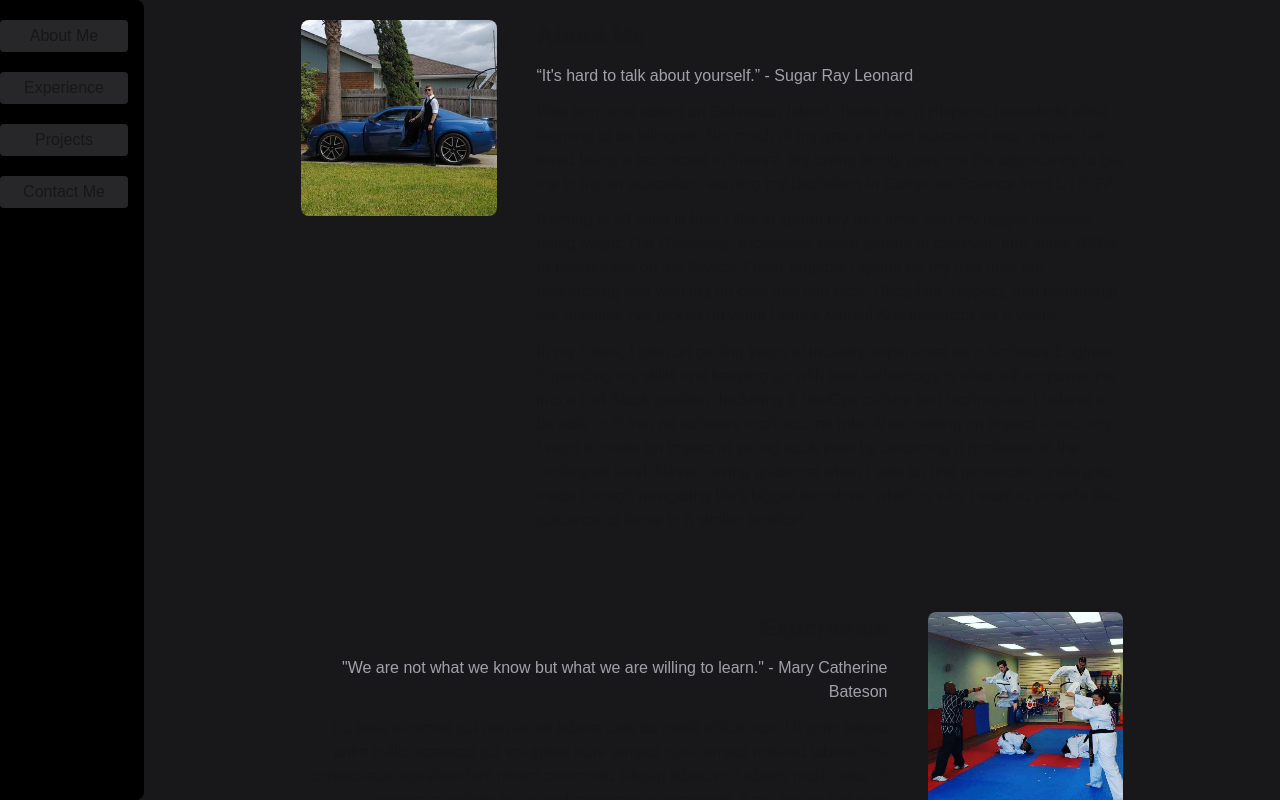
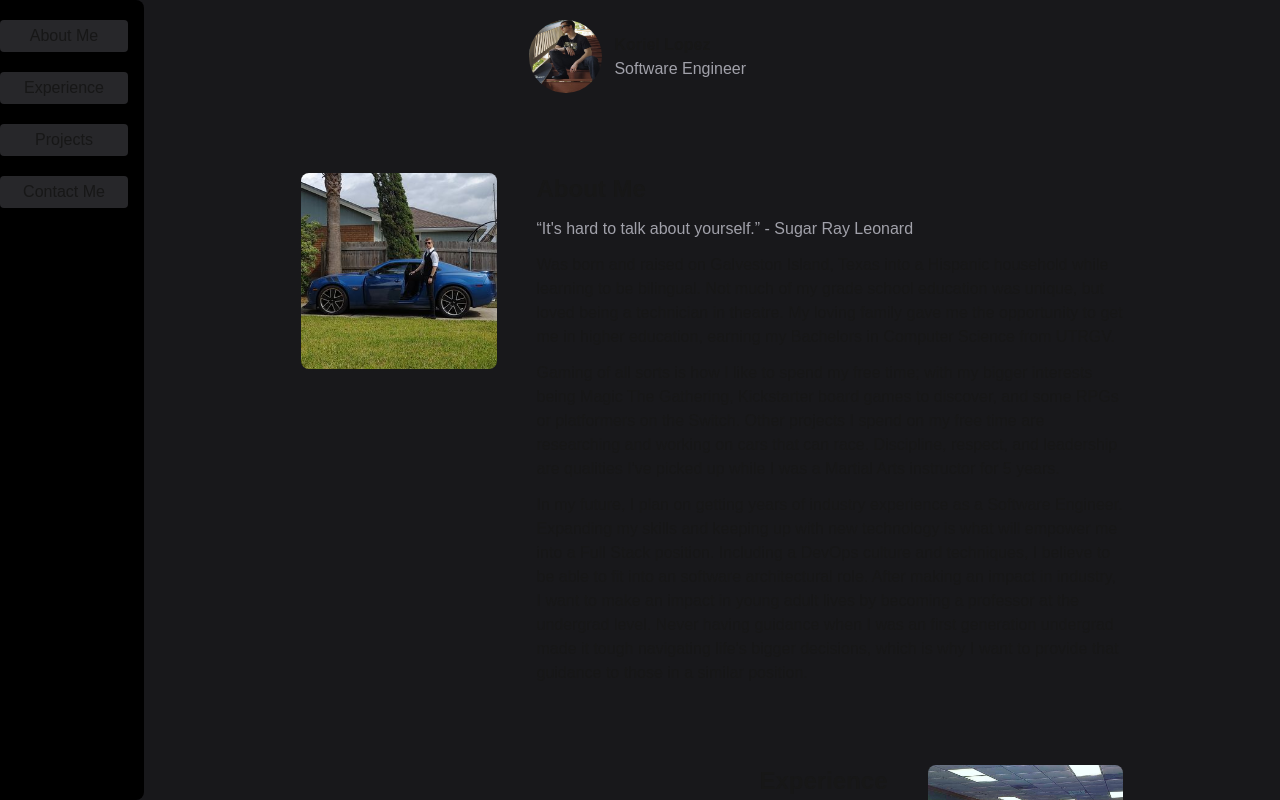
Before and after one commit to lopezkor000/portfolio, a Next.js app: page / in a window 1280 px wide. Shown: the top 800 px of the page. Built offline with nearby package versions, Linux system fonts and the light colour scheme.

Commit message:
added name card

```diff
--- a/app/page.tsx
+++ b/app/page.tsx
@@ -3,6 +3,13 @@ import InfoCard from "@/components/InfoCard";
 export default function Home() {
   return (
     <main className="flex flex-col space-y-20 items-center">
+      <div className="flex space-x-3 items-center w-1/3">
+        <img src="stairway.jpg" className="w-1/5 aspect-square rounded-full" />
+        <div className="w-fill">
+          <p className="font-bold">Koriel Lopez</p>
+          <p className="text-zinc-400">Software Engineer</p>
+        </div>
+      </div>
       <InfoCard
         title="About Me"
         subtitle="“It's hard to talk about yourself.” - Sugar Ray Leonard"
```
